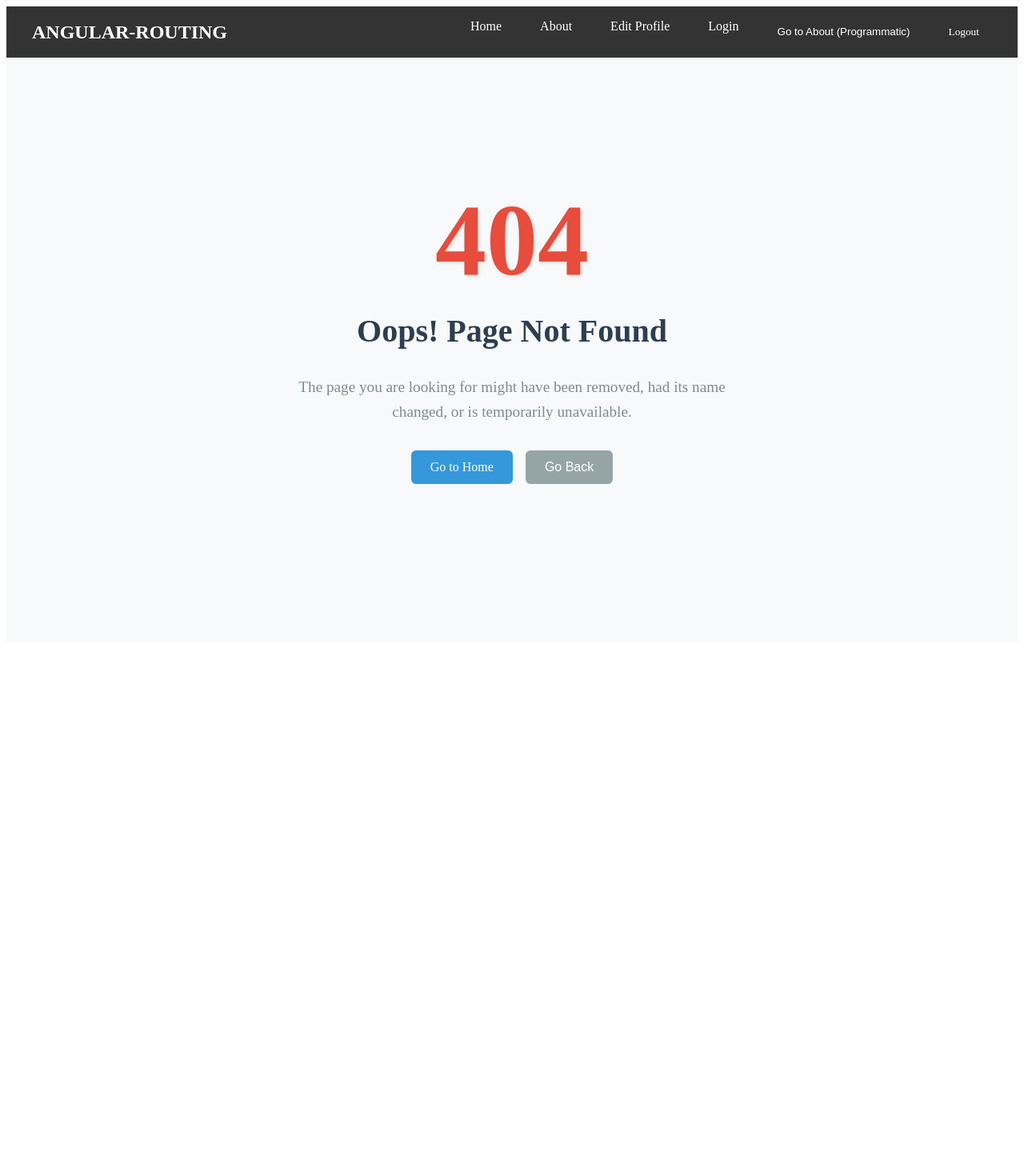
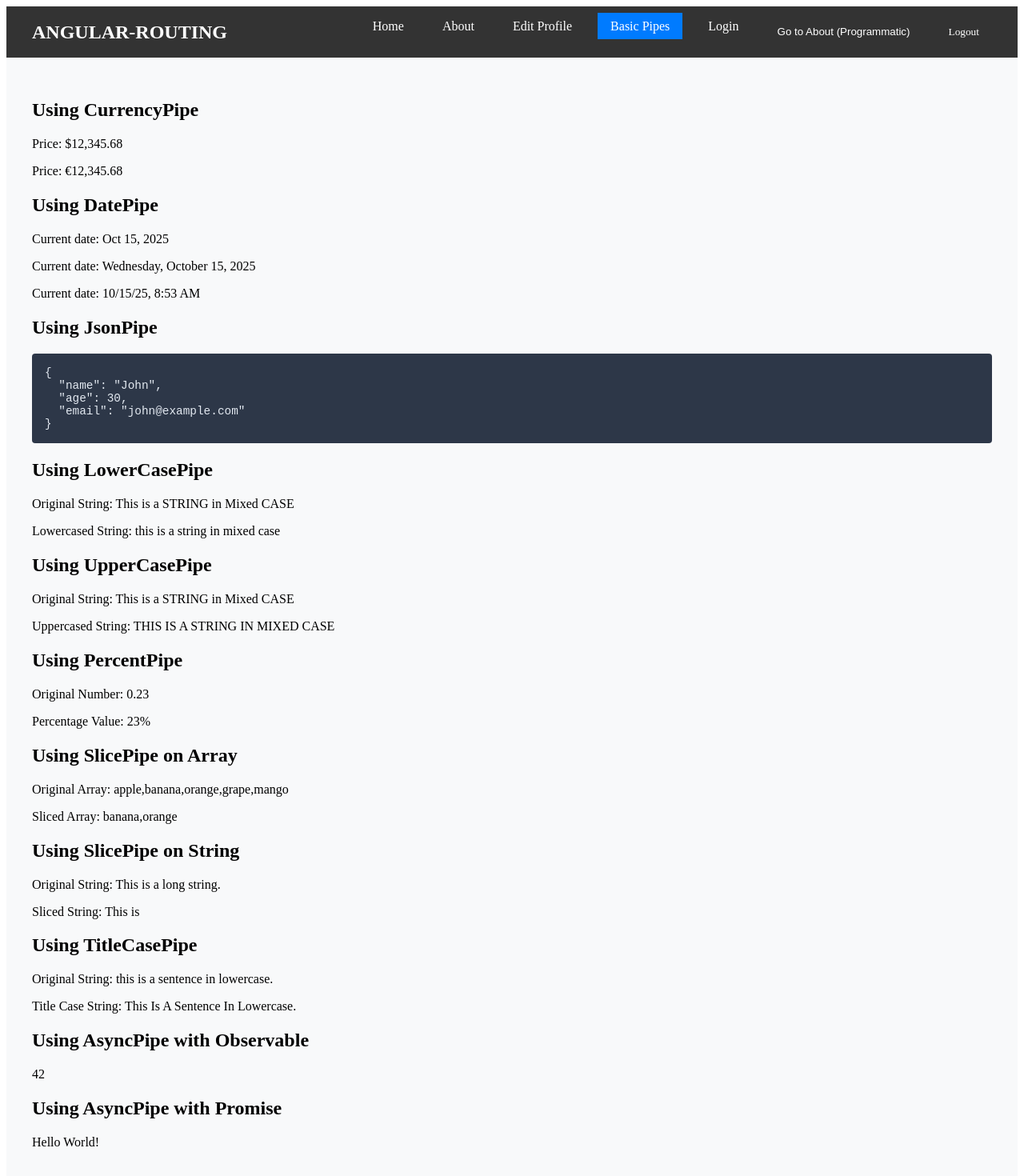
Before and after one commit to devikaxminds/Angular_Routing, an Angular app: page /basic-pipes in a window 1280 px wide. Shown: the top 1470 px of the page at 80% size. Before the commit the page ends 810 px from the top, so only its background shows below. Built offline with nearby package versions, Linux system fonts and the light colour scheme; sample sign-in values are in the browser's storage.

Commit message:
Basic pipes

```diff
--- a/src/app/app.routes.ts
+++ b/src/app/app.routes.ts
@@ -3,6 +3,7 @@ import { HomeComponent } from './home/home.component';
 import { AboutComponent } from './about/about.component';
 import { LoginComponent } from './login/login.component';
 import { EditProfileComponent } from './edit-profile/edit-profile.component';
+import { BasicPipesComponent } from './basic-pipes/basic-pipes.component';
 import { NotFoundComponent } from './not-found/not-found.component';
 import { AuthGuard } from './auth.guard';
 import { UnsavedChangesGuard } from './unsaved-changes.guard';
@@ -13,5 +14,6 @@ export const routes: Routes = [
   { path: 'home', component: HomeComponent, canActivate: [AuthGuard] },
   { path: 'about', component: AboutComponent, canActivate: [AuthGuard] },
   { path: 'edit-profile', component: EditProfileComponent, canActivate: [AuthGuard], canDeactivate: [UnsavedChangesGuard] },
+  { path: 'basic-pipes', component: BasicPipesComponent, canActivate: [AuthGuard] },
   { path: '**', component: NotFoundComponent } // Wildcard route for 404 page
 ];
--- /dev/null
+++ b/src/app/basic-pipes/basic-pipes.component.css
@@ -0,0 +1,95 @@
+.basic-pipes-container {
+  max-width: 900px;
+  margin: 2rem auto;
+  padding: 2rem;
+  font-family: Arial, sans-serif;
+}
+
+.basic-pipes-container h1 {
+  text-align: center;
+  color: #333;
+  margin-bottom: 2rem;
+  font-size: 2rem;
+}
+
+.pipe-section {
+  margin-bottom: 2rem;
+  padding: 1.5rem;
+  background: #f8f9fa;
+  border-radius: 8px;
+  border-left: 4px solid #007bff;
+}
+
+.pipe-section h2 {
+  color: #007bff;
+  margin-bottom: 1rem;
+  font-size: 1.5rem;
+}
+
+.example {
+  background: white;
+  padding: 1rem;
+  margin-bottom: 1rem;
+  border-radius: 6px;
+  box-shadow: 0 2px 4px rgba(0, 0, 0, 0.1);
+}
+
+.example h3 {
+  color: #495057;
+  margin-bottom: 0.75rem;
+  font-size: 1.2rem;
+}
+
+.example p {
+  margin: 0.5rem 0;
+  font-size: 1rem;
+}
+
+.example p strong {
+  color: #007bff;
+  min-width: 150px;
+  display: inline-block;
+}
+
+pre {
+  background: #2d3748;
+  color: #e2e8f0;
+  padding: 1rem;
+  border-radius: 4px;
+  overflow-x: auto;
+  font-size: 0.9rem;
+  margin: 0.5rem 0;
+}
+
+ul {
+  background: white;
+  padding: 1rem;
+  border-radius: 4px;
+  margin: 0.5rem 0;
+}
+
+li {
+  padding: 0.25rem 0;
+  color: #333;
+}
+
+/* Responsive Design */
+@media (max-width: 768px) {
+  .basic-pipes-container {
+    padding: 1rem;
+  }
+
+  .basic-pipes-container h1 {
+    font-size: 1.5rem;
+  }
+
+  .pipe-section {
+    padding: 1rem;
+  }
+
+  .example p strong {
+    min-width: auto;
+    display: block;
+    margin-bottom: 0.25rem;
+  }
+}
--- /dev/null
+++ b/src/app/basic-pipes/basic-pipes.component.html
@@ -0,0 +1,63 @@
+<div>
+  <h2>Using CurrencyPipe</h2>
+  <p>Price: {{ price | currency }}</p>
+  <p>Price: {{ price | currency:'EUR':'symbol-narrow':'4.2-2' }}</p>
+</div>
+
+<div>
+  <h2>Using DatePipe</h2>
+  <p>Current date: {{ currentDate | date }}</p>
+  <p>Current date: {{ currentDate | date:'fullDate' }}</p>
+  <p>Current date: {{ currentDate | date:'short' }}</p>
+</div>
+
+<div>
+  <h2>Using JsonPipe</h2>
+  <pre>{{ myObject | json }}</pre>
+</div>
+
+<div>
+  <h2>Using LowerCasePipe</h2>
+  <p>Original String: {{ myString }}</p>
+  <p>Lowercased String: {{ myString | lowercase }}</p>
+</div>
+
+<div>
+  <h2>Using UpperCasePipe</h2>
+  <p>Original String: {{ myString }}</p>
+  <p>Uppercased String: {{ myString | uppercase }}</p>
+</div>
+
+<div>
+  <h2>Using PercentPipe</h2>
+  <p>Original Number: {{ myNumber }}</p>
+  <p>Percentage Value: {{ myNumber | percent }}</p>
+</div>
+
+<div>
+  <h2>Using SlicePipe on Array</h2>
+  <p>Original Array: {{ myArray }}</p>
+  <p>Sliced Array: {{ myArray | slice:1:3 }}</p>
+</div>
+
+<div>
+  <h2>Using SlicePipe on String</h2>
+  <p>Original String: {{ longString }}</p>
+  <p>Sliced String: {{ longString | slice:0:7 }}</p>
+</div>
+
+<div>
+  <h2>Using TitleCasePipe</h2>
+  <p>Original String: {{ titleString }}</p>
+  <p>Title Case String: {{ titleString | titlecase }}</p>
+</div>
+
+<div>
+  <h2>Using AsyncPipe with Observable</h2>
+  <p>{{ myObservable$ | async }}</p>
+</div>
+
+<div>
+  <h2>Using AsyncPipe with Promise</h2>
+  <p>{{ myPromise$ | async }}</p>
+</div>
--- /dev/null
+++ b/src/app/basic-pipes/basic-pipes.component.ts
@@ -0,0 +1,27 @@
+import { Component } from '@angular/core';
+import { CommonModule } from '@angular/common';
+import { Observable, of } from 'rxjs';
+
+@Component({
+  selector: 'app-basic-pipes',
+  standalone: true,
+  imports: [CommonModule],
+  templateUrl: './basic-pipes.component.html',
+  styleUrl: './basic-pipes.component.css'
+})
+export class BasicPipesComponent {
+  price: number = 12345.6789;
+  currentDate: Date = new Date();
+  myObject: any = {
+    name: 'John',
+    age: 30,
+    email: 'john@example.com'
+  };
+  myString: string = 'This is a STRING in Mixed CASE';
+  myNumber: number = 0.23;
+  myArray: any[] = ['apple', 'banana', 'orange', 'grape', 'mango'];
+  longString: string = 'This is a long string.';
+  titleString: string = 'this is a sentence in lowercase.';
+  myObservable$: Observable<number> = of(42);
+  myPromise$: Promise<string> = Promise.resolve('Hello World!');
+}
--- a/src/app/header/header.component.html
+++ b/src/app/header/header.component.html
@@ -31,6 +31,13 @@
         </a>
       </li>
       <li>
+        <a routerLink="/basic-pipes"
+           routerLinkActive="active"
+           class="nav-link">
+          Basic Pipes
+        </a>
+      </li>
+      <li>
         <a routerLink="/login"
            routerLinkActive="active"
            class="nav-link">
```
Also changed, not shown: 1 other file (tests, documents, lock files or other folders).
